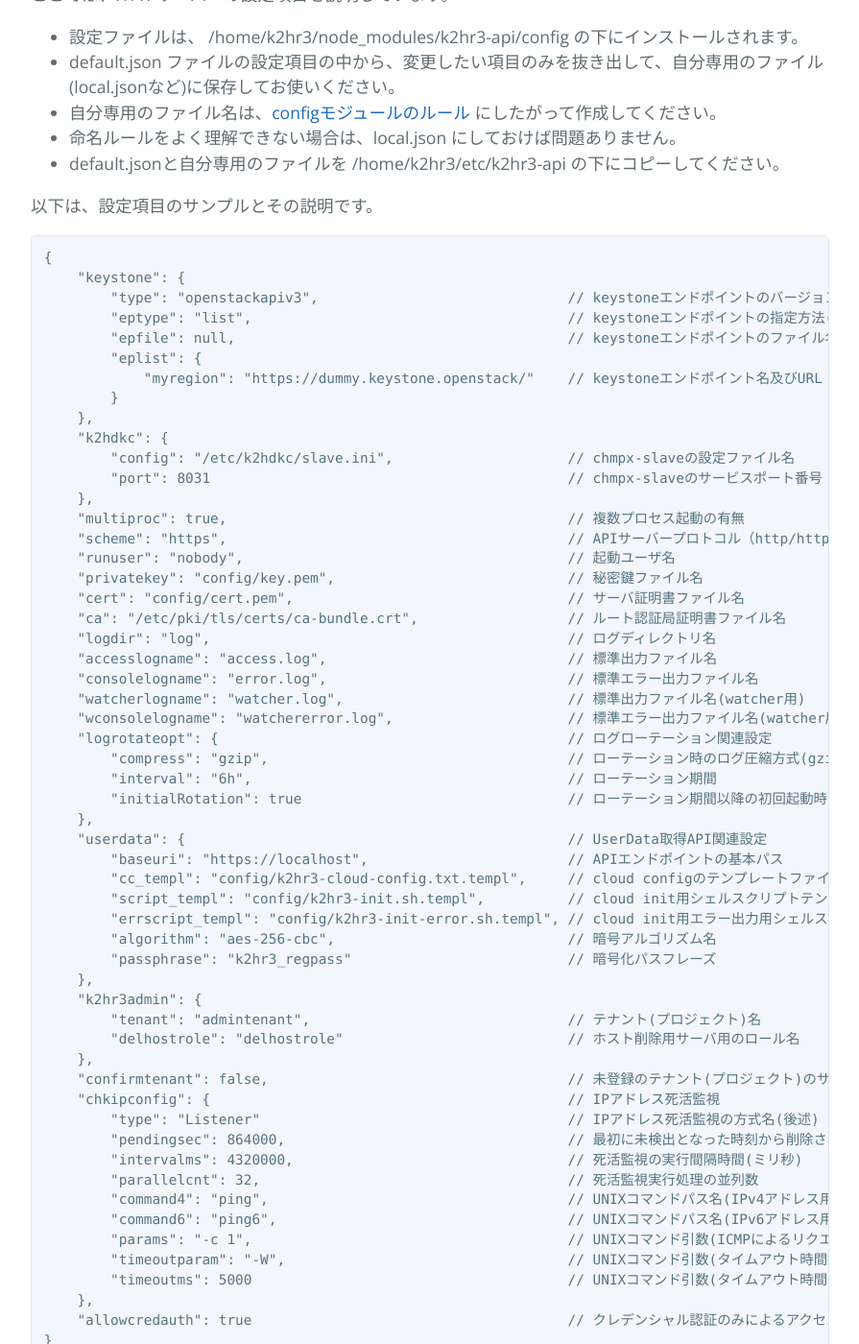
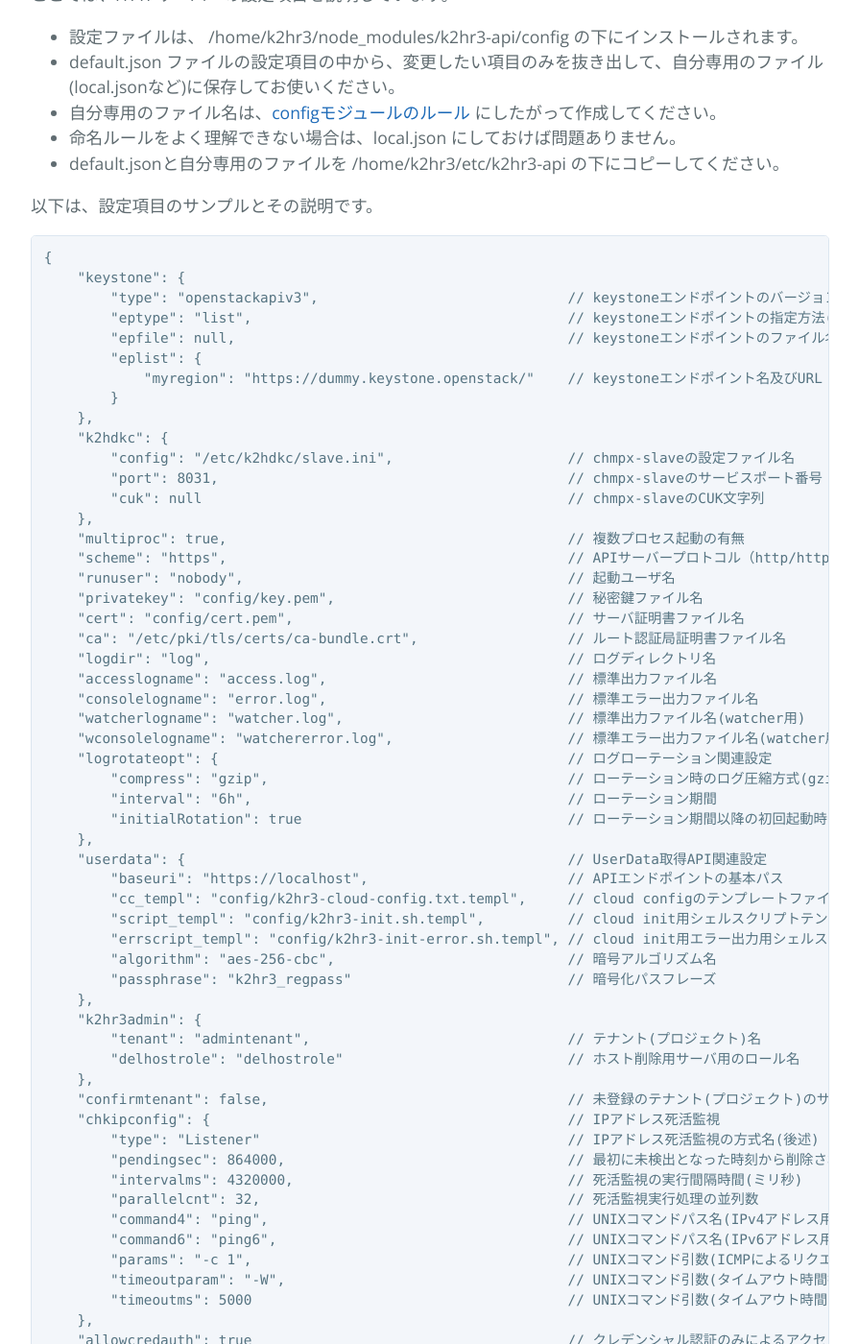
Before and after one commit to yahoojapan/k2hr3, a Jekyll site: the page built from environmentsja.md, in a window 1280 px wide and 1400 px high, scrolled down 6595 px. Shown: the whole window at 96% size, without its empty margins (192-1087 px from the left). Built offline with Jekyll 4.4.1, drawn with Linux system fonts in a browser that asks for light colours; some of the changed text lies outside the part shown.

```diff
--- a/environmentsja.md
+++ b/environmentsja.md
@@ -266,7 +266,8 @@ APIサーバーの設定ファイルの項目を説明します。APIサーバ
     },
     "k2hdkc": {
         "config": "/etc/k2hdkc/slave.ini",                     // chmpx-slaveの設定ファイル名
-        "port": 8031                                           // chmpx-slaveのサービスポート番号
+        "port": 8031,                                          // chmpx-slaveのサービスポート番号
+        "cuk": null                                            // chmpx-slaveのCUK文字列
     },
     "multiproc": true,                                         // 複数プロセス起動の有無
     "scheme": "https",                                         // APIサーバープロトコル（http/https)
```
Also changed, not shown: environments.md (+2 -1 lines).
